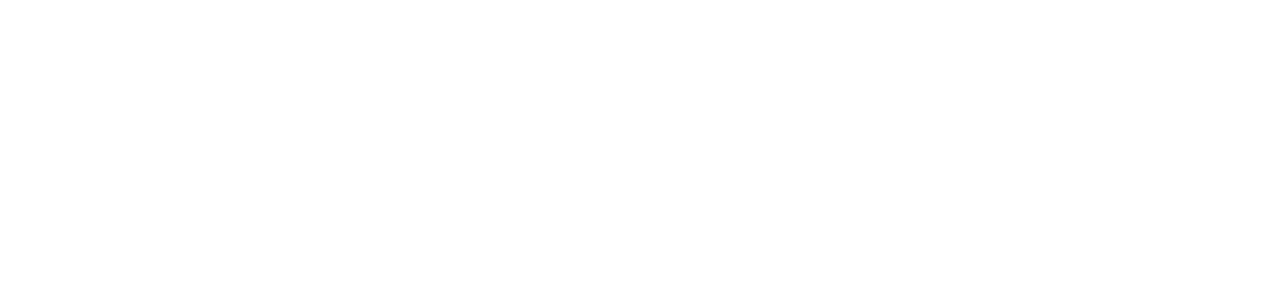
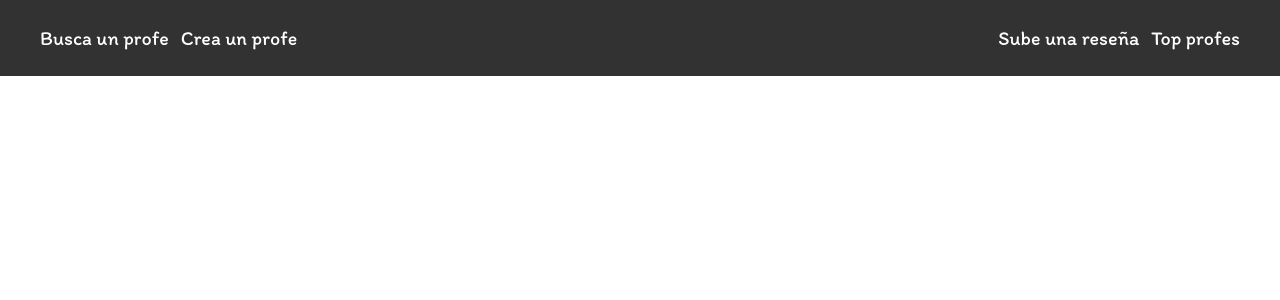
Before and after one commit to LuisC-web/rate-ud, a Next.js app: page / in a window 1280 px wide. Shown: the top 300 px of the page. Built offline with nearby package versions, Linux system fonts and the light colour scheme.

Commit message:
feat: add header

```diff
--- a/src/app/layout.tsx
+++ b/src/app/layout.tsx
@@ -1,6 +1,7 @@
 import type { Metadata } from "next";
 import { Itim } from "next/font/google";
 import "./globals.css";
+import Header from "@/components/Header";
 
 const itim = Itim({
   variable: "--font-itim",
@@ -20,7 +21,10 @@
 }>) {
   return (
     <html lang="en">
-      <body className={`${itim.variable} font-sans antialiased`}>
+      <body
+        className={`${itim.variable} font-sans antialiased min-h-screen h-full md:h-screen w-screen`}
+      >
+        <Header></Header>
         {children}
       </body>
     </html>
--- /dev/null
+++ b/src/components/Header.tsx
@@ -0,0 +1,19 @@
+import Link from "next/link";
+import React from "react";
+
+function Header() {
+  return (
+    <nav className="w-screen px-10 py-6 bg-primary flex justify-between text-xl text-secondary">
+      <div className="flex gap-3">
+        <Link href={"/"}>Busca un profe</Link>
+        <Link href={"/new/teacher"}>Crea un profe</Link>
+      </div>
+      <div className="flex gap-3">
+        <Link href={"/new/review"}>Sube una reseña</Link>
+        <Link href={"/top"}>Top profes</Link>
+      </div>
+    </nav>
+  );
+}
+
+export default Header;
```
